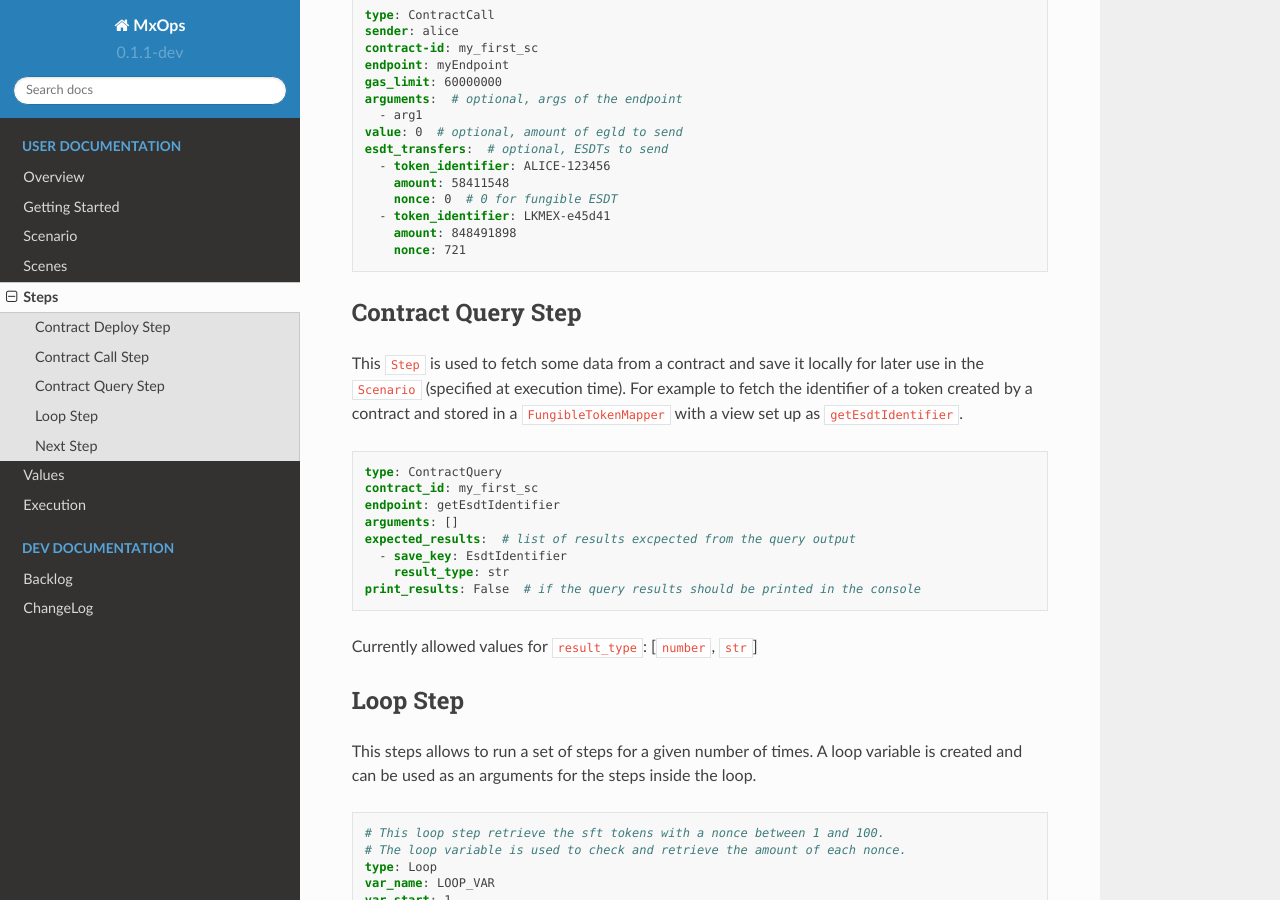
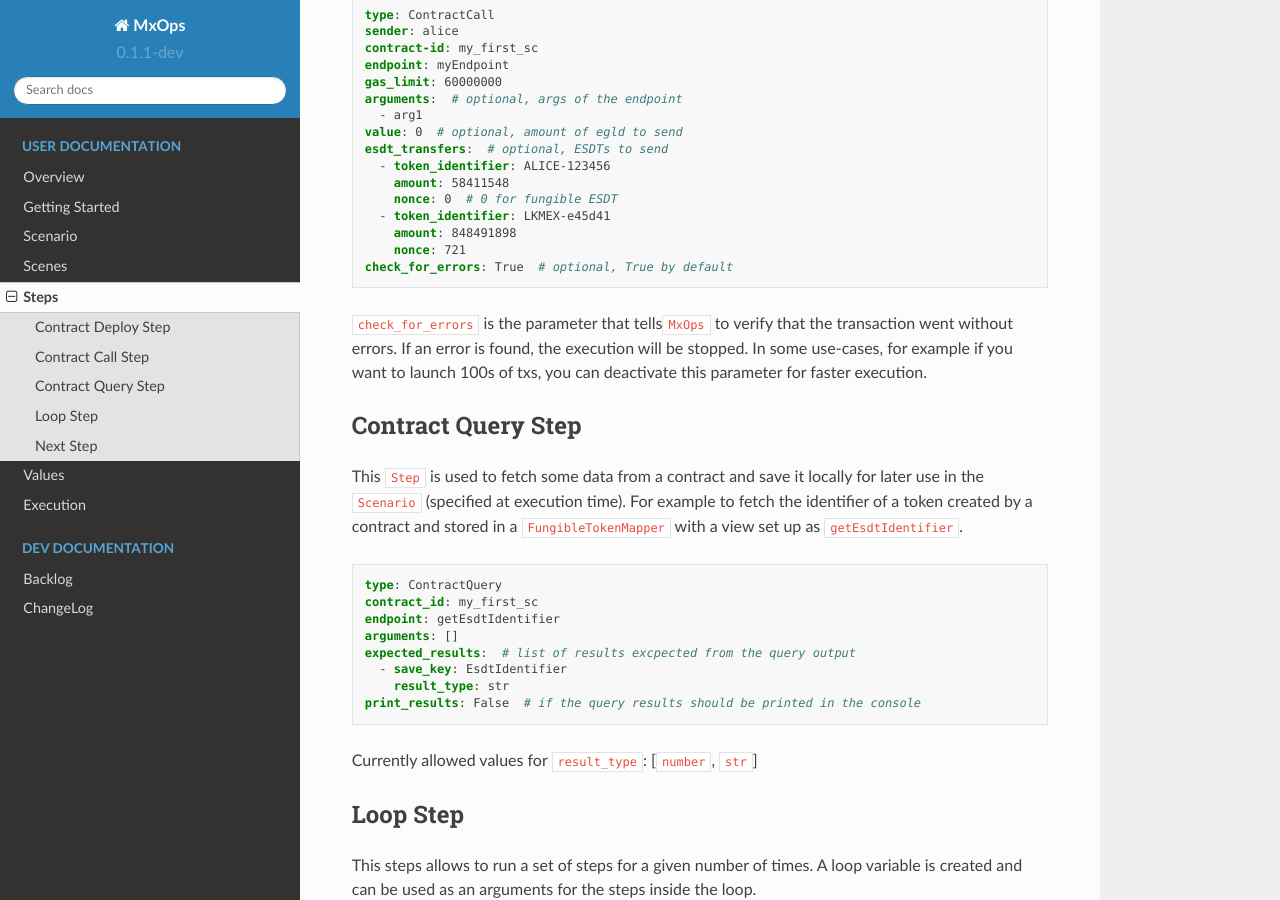
Before and after one commit to Catenscia/MxOps, a Sphinx documentation site: the page built from docs/source/user_documentation/steps.md, in a window 1280 px wide and 900 px high, scrolled down 709 px. Built offline with Sphinx 7.4.7 and the Read the Docs theme 2.0.0, drawn with Linux system fonts in a browser that asks for light colours.

Commit message:
add `check_for_errors` parameters in docs

````diff
--- a/docs/source/user_documentation/steps.md
+++ b/docs/source/user_documentation/steps.md
@@ -42,7 +42,10 @@ esdt_transfers:  # optional, ESDTs to send
   - token_identifier: LKMEX-e45d41
     amount: 848491898
     nonce: 721
+check_for_errors: True  # optional, True by default
 ```
+
+`check_for_errors` is the parameter that tells`MxOps` to verify that the transaction went without errors. If an error is found, the execution will be stopped. In some use-cases, for example if you want to launch 100s of txs, you can deactivate this parameter for faster execution.
 
 ## Contract Query Step
 
````
